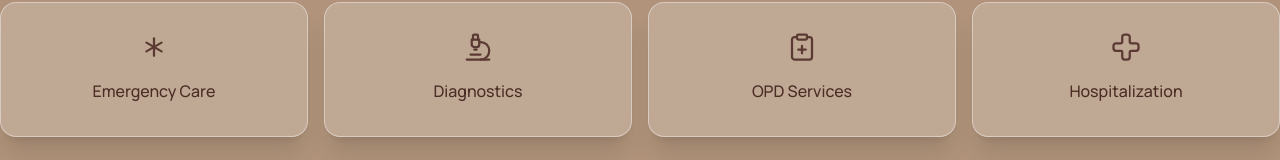
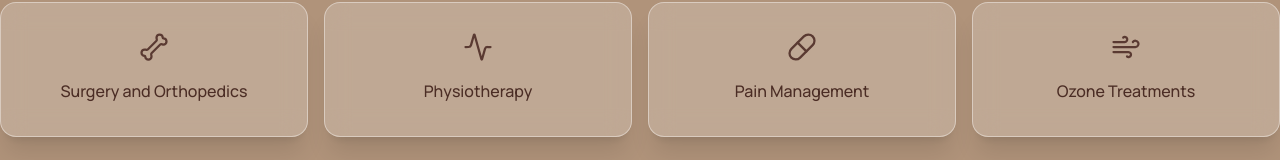
Before and after one commit to atharvak2004/aayush-hospital, a Next.js app: page / in a window 1280 px wide. Shown: the part 792-952 px from the top of the page. Built offline with nearby package versions, Linux system fonts and the light colour scheme; no server answers; the database is empty.

Commit message:
feat: update services in HeroSection with new icons and labels

```diff
--- a/components/home/Hero.tsx
+++ b/components/home/Hero.tsx
@@ -2,10 +2,10 @@
 
 import Image from "next/image";
 import {
-  Asterisk,
-  Microscope,
-  ClipboardPlus,
-  Cross,
+  Bone,
+  Activity,
+  Pill,
+  Wind,
 } from "lucide-react";
 import Link from "next/link";
 import CountUp from "react-countup";
@@ -13,20 +13,20 @@ import { FaWhatsapp } from "react-icons/fa";
 
 const services = [
   {
-    icon: Asterisk,
-    label: "Emergency Care",
+    icon: Bone,
+    label: "Surgery and Orthopedics",
   },
   {
-    icon: Microscope,
-    label: "Diagnostics",
+    icon: Activity,
+    label: "Physiotherapy",
   },
   {
-    icon: ClipboardPlus,
-    label: "OPD Services",
+    icon: Pill,
+    label: "Pain Management",
   },
   {
-    icon: Cross,
-    label: "Hospitalization",
+    icon: Wind,
+    label: "Ozone Treatments",
   },
 ];
 
```
